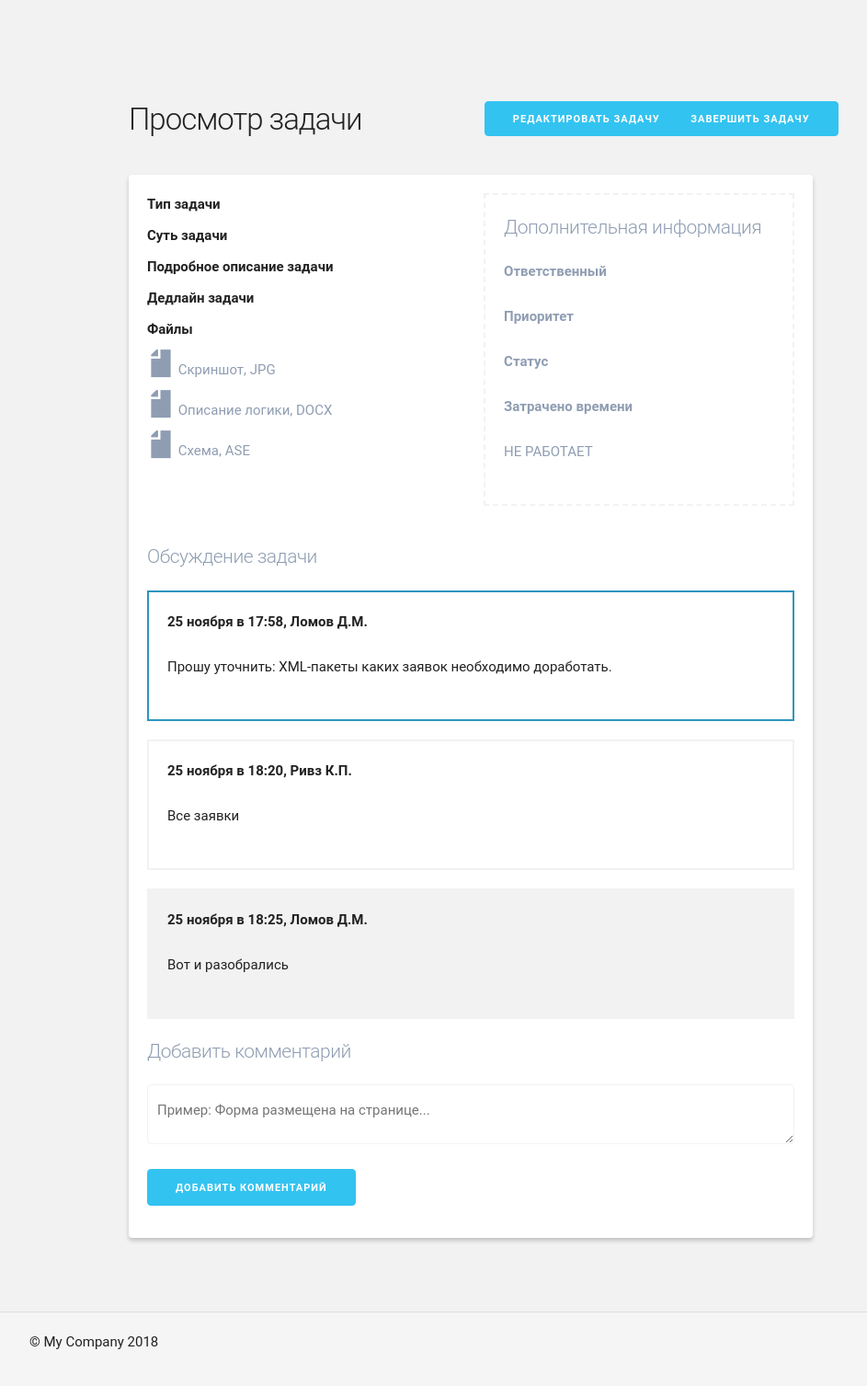
After one commit to RomanAkhmetov/worksol, a Yii app: template views/cabinet/show.php in a window 1280 px wide. The commit adds this page. Shown: the whole page at 92% size, without its empty margins (128-1071 px from the left). Run offline with PHP 8.4 and a stand-in for Yii, Linux system fonts and the light colour scheme; the template is opened without the code that fills it, so the values that code supplies are empty; some libraries are stand-ins or nearby versions.

Commit message:
Solaris_6_7_0

```diff
--- a/models/cabinet/CreateForm.php
+++ b/models/cabinet/CreateForm.php
@@ -44,6 +44,7 @@ class CreateForm extends Model{
         $task->creating_time=date("Y-m-d H:i:s");
         $task->updating_time=date("Y-m-d H:i:s");
         $task->deadline_time=$this->deadline;
+        $task->task_status='Новая';
         return $task->save(true);
     }
 
--- /dev/null
+++ b/views/cabinet/show.php
@@ -0,0 +1,93 @@
+<?php  //echo '<pre>';print_r($task)?>
+<div id="content">
+	<div class="container">
+		<div class="row">
+			<div class="six columns">
+				<h1>Просмотр задачи</h1>
+			</div>
+			<div class="three columns addTaskBtn">
+				<a class="button button-primary" href="addtask.php" >Редактировать задачу</a>
+			</div>
+			<div class="three columns addTaskBtn">
+				<a class="button button-primary" href="finishtask.php" >Завершить задачу</a>
+			</div>
+		</div>
+
+		<div class="row">
+			<div class="twelve columns taskDetails">
+				<div class="row">
+					<div class="six columns">
+						<form>
+
+							<p><b>Тип задачи</b></p>
+							<p><?=$task['category']?></p>
+
+							<p><b>Суть задачи</b></p>
+							<p><?=$task['task_title']?></p>
+
+							<p><b>Подробное описание задачи</b></p>
+
+                                                            <p><?=$task['task_description']?></p>
+
+							<p><b>Дедлайн задачи</b></p>
+							<p><?=$task['deadline_time']?></p>
+
+							<p><b>Файлы</b></p>
+							<a href="" class="taskFiles"><i class="el el-file"></i> Скриншот, JPG</a>
+							<a href="" class="taskFiles"><i class="el el-file"></i> Описание логики, DOCX</a>
+							<a href="" class="taskFiles"><i class="el el-file"></i> Схема, ASE</a>
+
+						</form>
+					</div>
+					<div class="six columns">
+						<div class="helpBox">
+							<h5>Дополнительная информация</h5>
+							<p><b>Ответственный</b></p>
+							<p><?=$task['manager']['fullname']?></p>
+
+							<p><b>Приоритет</b></p>
+							<p><?=$task['priority']?></p>
+							<p><b>Статус</b></p>
+							<p><?=$task['task_status']?></p>
+							<p><b>Затрачено времени</b></p>
+							<p>НЕ РАБОТАЕТ</p>
+						</div>
+					</div>
+				</div>
+				<div class="comments">
+					<h5>Обсуждение задачи</h5>
+					<div class="row one-comment sumteh-comment">
+						<div class="twelve columns">
+							<div class="comment-author"><p>25 ноября в 17:58, Ломов Д.М.</p></div>
+							<div><p>Прошу уточнить: XML-пакеты каких заявок необходимо доработать.</p></div>
+						</div>
+					</div>
+					<div class="row one-comment client-comment">
+						<div class="twelve columns">
+							<div class="comment-author"><p>25 ноября в 18:20, Ривз К.П.</p></div>
+							<div><p>Все заявки</p></div>
+						</div>
+					</div>
+					<div class="row one-comment sumteh-comment-hidden">
+						<div class="twelve columns">
+							<div class="comment-author"><p>25 ноября в 18:25, Ломов Д.М.</p></div>
+							<div><p>Вот и разобрались</p></div>
+						</div>
+					</div>
+					<h5>Добавить комментарий</h5>
+					<form>
+						<textarea name="t2" cols="40" rows="10" placeholder="Пример: Форма размещена на странице..."></textarea><br>
+						<input class="button-primary" type="submit" value="Добавить комментарий">
+					</form>
+				</div>
+			</div>
+		</div>
+
+
+
+	</div>
+</div>
+
+
+</body>
+</html>
--- a/web/css/style.css
+++ b/web/css/style.css
@@ -346,7 +346,7 @@ a .red:hover, a .green:hover, a .blue:hover
 }
 .task-priority-grey
 {
-	border-left: 2px solid rgba(255,255,255,0) !important;
+	border-left: 2px solid #708090 !important;
 }
 .task-desc
 {
@@ -378,7 +378,7 @@ a .red:hover, a .green:hover, a .blue:hover
 	border-radius: 4px;
 	-webkit-box-shadow: 0px 3px 4px 0px rgba(50, 50, 50, 0.25);
 	-moz-box-shadow:    0px 3px 4px 0px rgba(50, 50, 50, 0.25);
-	box-shadow:
+
 }
 .taskDetails input[type="text"], select, textarea, input[type="date"]
 {
```
Also changed, not shown: controllers/CabinetController.php (+20 -9 lines), models/cabinet/Tasks.php (+30 -0 lines), views/cabinet/create.php (+16 -24 lines), views/cabinet/tasks.php (+14 -6 lines).
